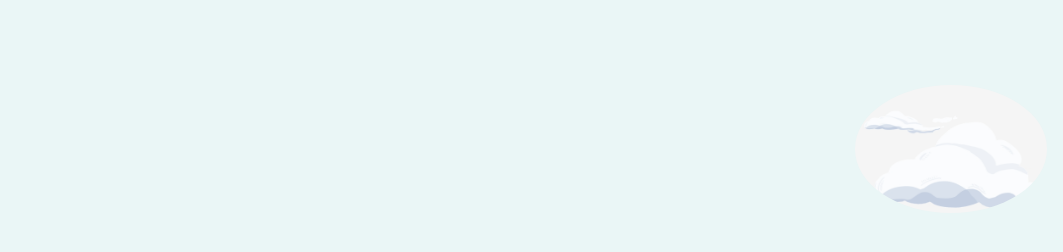
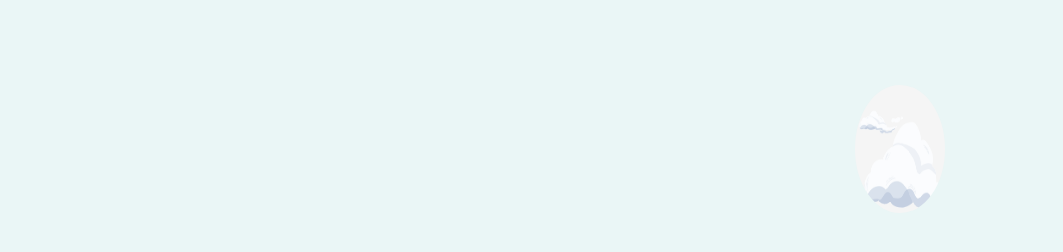
Before and after one commit to Andy-Mangena/aboutme, a plain HTML site: page index.html in a window 1280 px wide. Shown: the top 252 px of the page, without its empty margins (105-1168 px from the left). Drawn offline with Linux system fonts and the light colour scheme.

Commit message:
Update Styles.css

```diff
--- a/CSS/Styles.css
+++ b/CSS/Styles.css
@@ -75,7 +75,7 @@ a:hover{
     position: absolute;
     top:10%;
     left:75%;
-    width:15%;
+    width:7%;
     height: 15%;
     right: 200px;
     border-radius: 50%;
```
